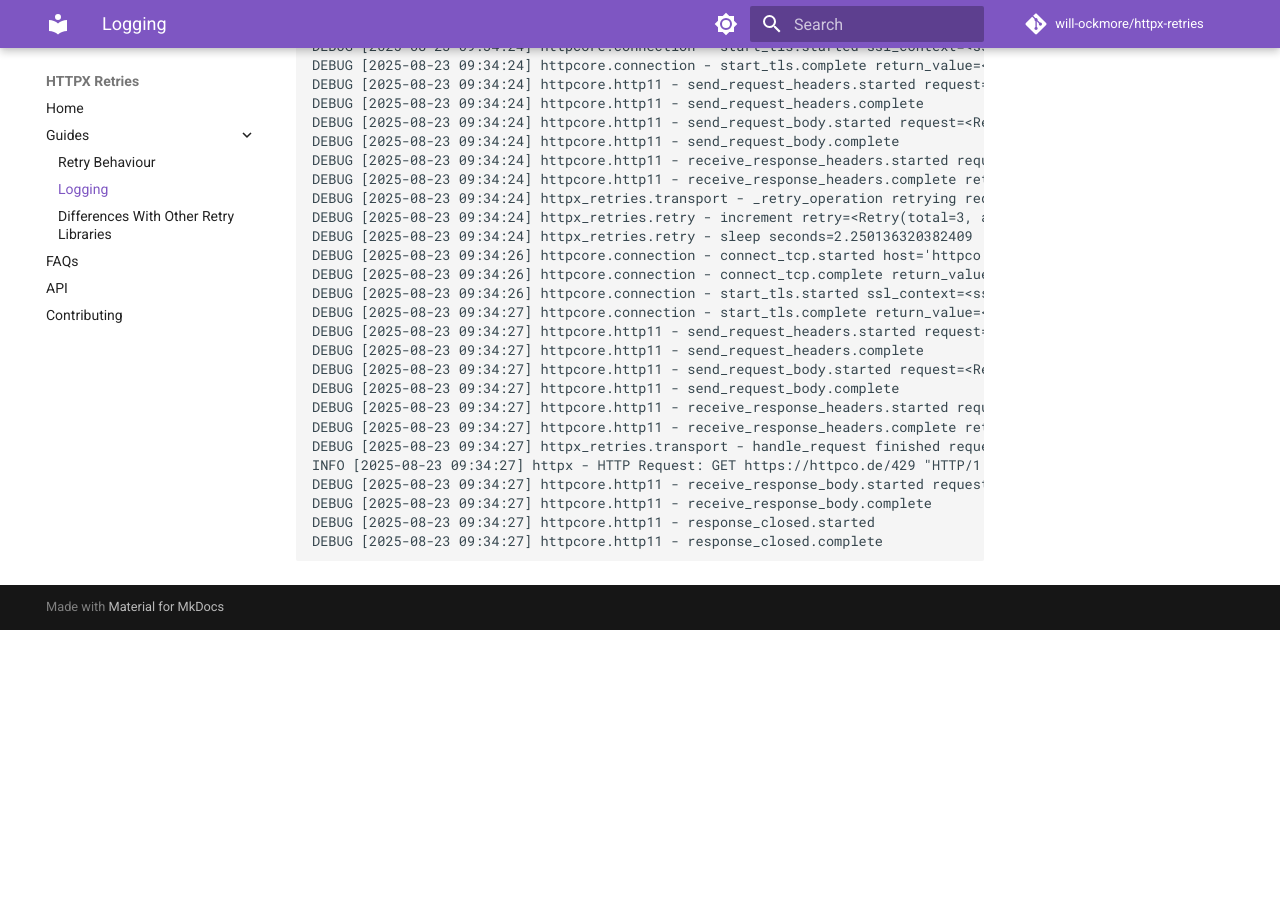
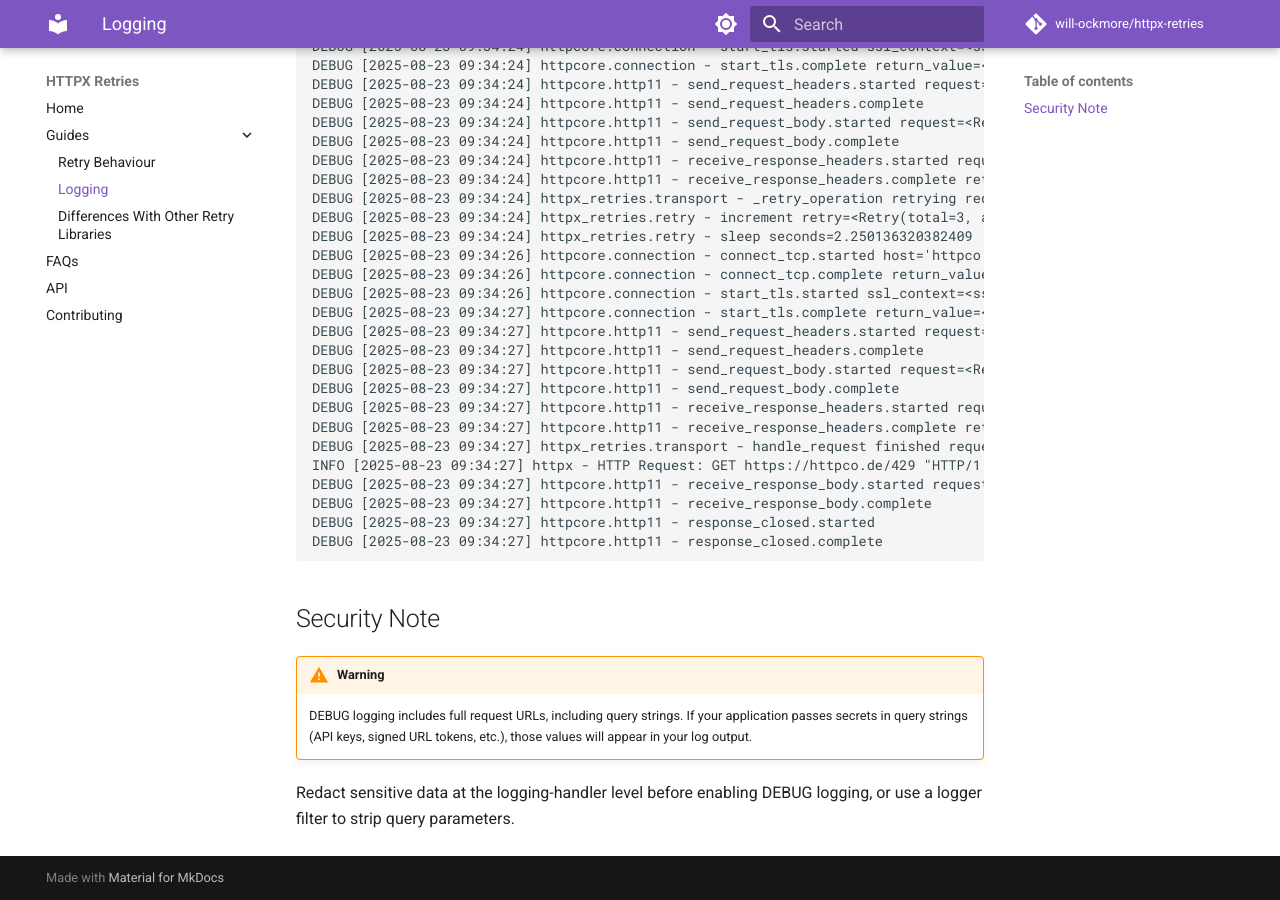
Before and after one commit to will-ockmore/httpx-retries, an MkDocs documentation site: the page built from docs/logging.md, in a window 1280 px wide and 900 px high, scrolled down 1197 px. Built offline with MkDocs 1.6.1 and Material for MkDocs 9.7.7, drawn with Linux system fonts in a browser that asks for light colours; comment, search, counter and statistics services are not loaded; before the commit the page ends 1827 px from its top, so only the background shows below that.

````diff
--- a/docs/logging.md
+++ b/docs/logging.md
@@ -85,3 +85,10 @@
 DEBUG [2025-08-23 09:34:27] httpcore.http11 - response_closed.started
 DEBUG [2025-08-23 09:34:27] httpcore.http11 - response_closed.complete
 ```
+
+## Security Note
+
+!!! warning
+    DEBUG logging includes full request URLs, including query strings. If your application passes secrets in query strings (API keys, signed URL tokens, etc.), those values will appear in your log output.
+
+Redact sensitive data at the logging-handler level before enabling DEBUG logging, or use a logger filter to strip query parameters.
````
